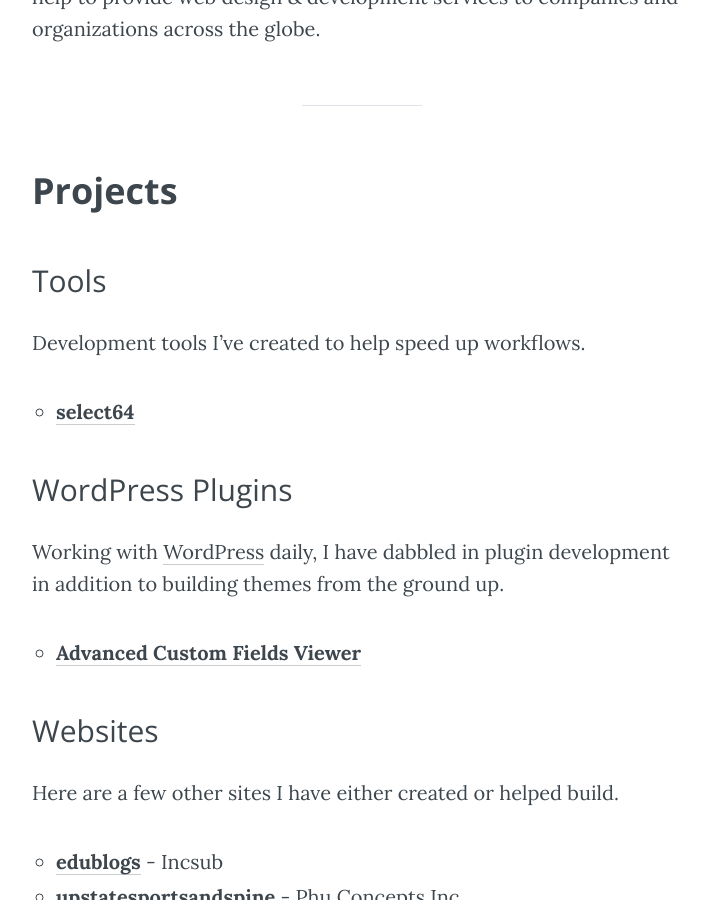
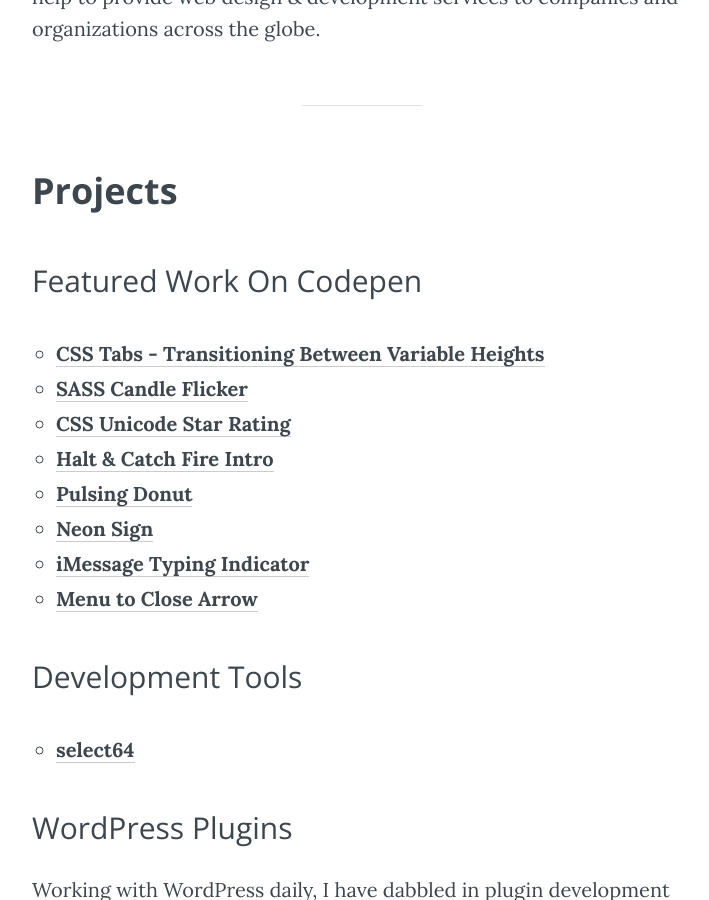
Before and after one commit to josephfusco/josephfusco.github.io, a Jekyll site: the page built from about.md, in a window 1280 px wide and 900 px high, scrolled down 959 px. Shown: the whole window, without its empty margins (278-987 px from the left). Built offline with Jekyll 4.4.1, drawn with Linux system fonts in a browser that asks for light colours; some web fonts are replaced; Markdown is read by kramdown in place of the engine named in the settings.

Commit message:
Update about.md

```diff
--- a/about.md
+++ b/about.md
@@ -15,9 +15,18 @@
 
 ## Projects
 
-### Tools
+### Featured Work On Codepen
 
-Development tools I've created to help speed up workflows.
++ **[CSS Tabs - Transitioning Between Variable Heights](http://codepen.io/fusco/pen/Wvzjrm)**
++ **[SASS Candle Flicker](http://codepen.io/fusco/pen/NPxzPV)**
++ **[CSS Unicode Star Rating](http://codepen.io/fusco/pen/MwawEL)**
++ **[Halt & Catch Fire Intro](http://codepen.io/fusco/pen/BNEmRB)**
++ **[Pulsing Donut](http://codepen.io/fusco/pen/yYBqvr)**
++ **[Neon Sign](http://codepen.io/fusco/pen/kdyut)**
++ **[iMessage Typing Indicator](http://codepen.io/fusco/pen/XbpaYv)**
++ **[Menu to Close Arrow](http://codepen.io/fusco/pen/vigaB)**
+
+### Development Tools
 
 + **[select64](http://select64.josephfus.co)**
 
```
